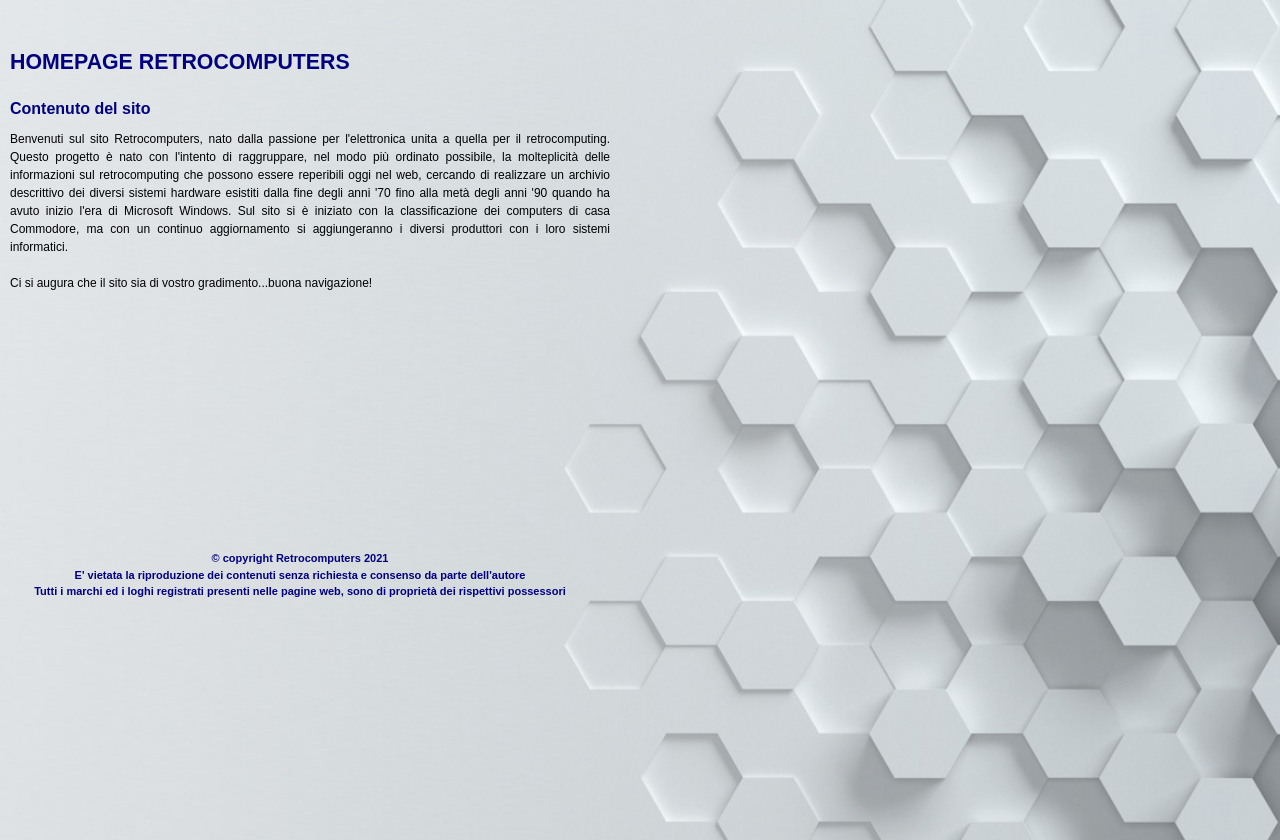
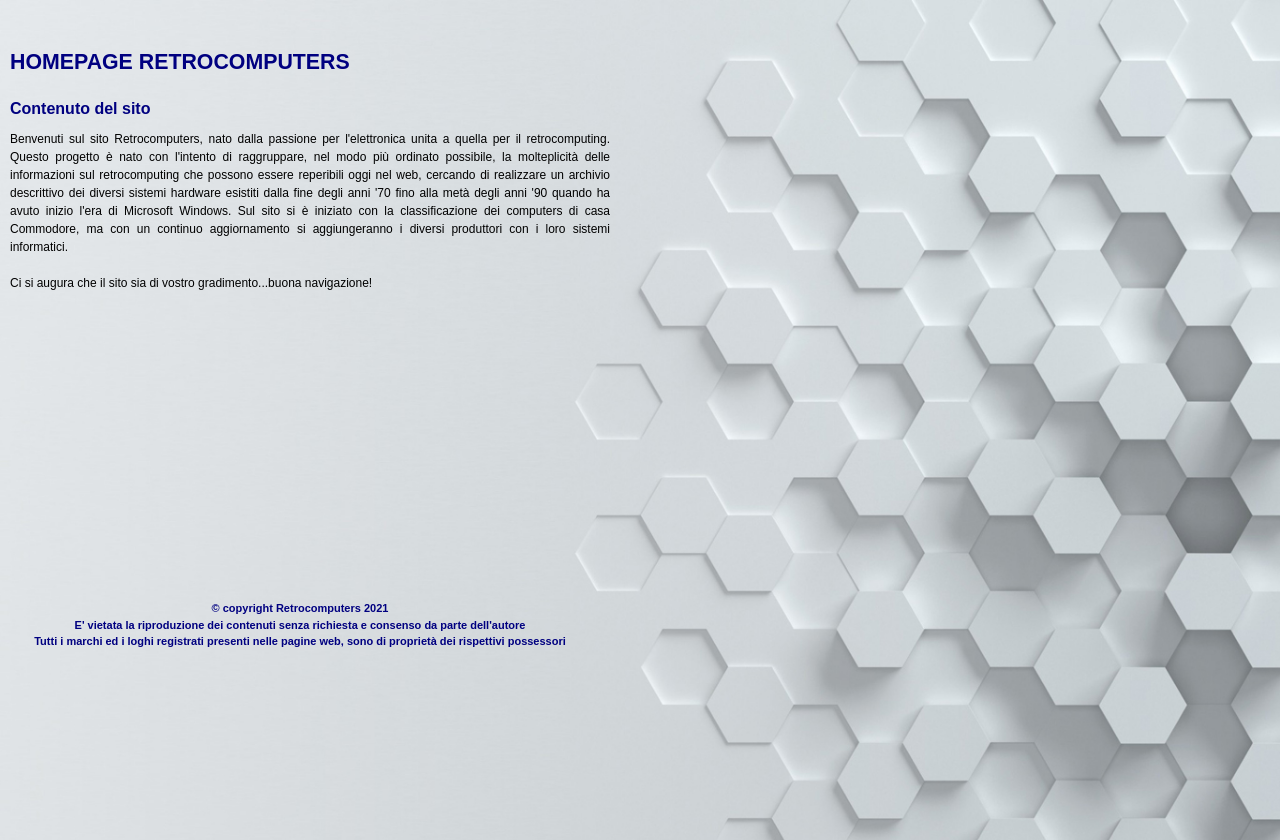
Before and after one commit to albertoen/albertoen.github.io, a plain HTML site: page index.html in a window 1280 px wide. Before the commit the page ends 800 px from the top, so only its background shows below. Drawn offline with Linux system fonts and the light colour scheme.

Commit message:
Add files via upload

```diff
--- a/mobile.css
+++ b/mobile.css
@@ -12,11 +12,11 @@
 
 #sfondo 	{
   		width: 100%;
- 	 	height: 140%;
+ 	 	height: 105%;
   		top: 0;
   		left: 0;
   		background: url(immagini/intonaco.jpg) no-repeat center top;
-  		position: fixed;
+  		position: absolute;
   		z-index: -1;
   		-webkit-background-size: cover;
   		-moz-background-size: cover;
--- a/stylesheet.css
+++ b/stylesheet.css
@@ -14,4 +14,4 @@ p               { font-family:"arimo", arial; color:black; font-size:12px; posit
 
 
 .copyright      { font-family:"arimo", arial; color:navy; font-size:11px; position:absolute; width:600px; text-align:center;
-	          margin-top:550px; margin-left:0px; line-height:150%;}
+	          margin-top:600px; margin-left:0px; line-height:150%;}
```
